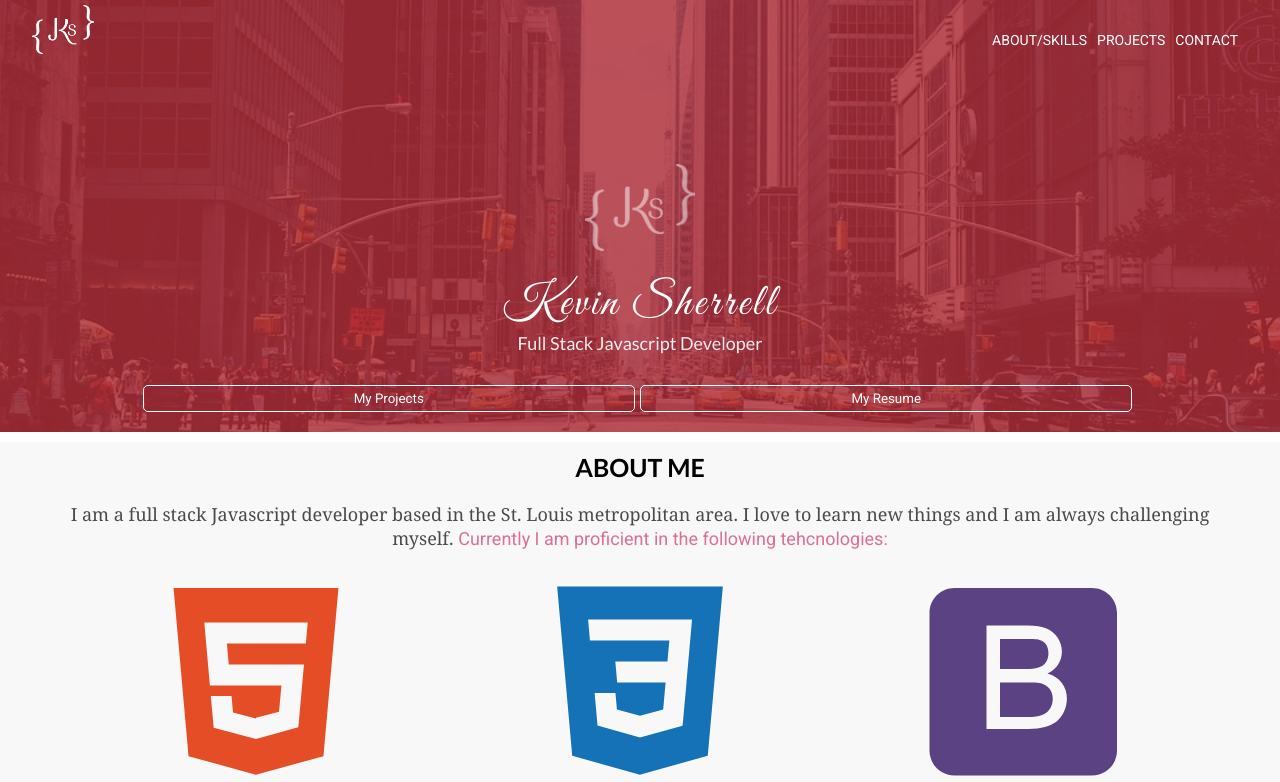
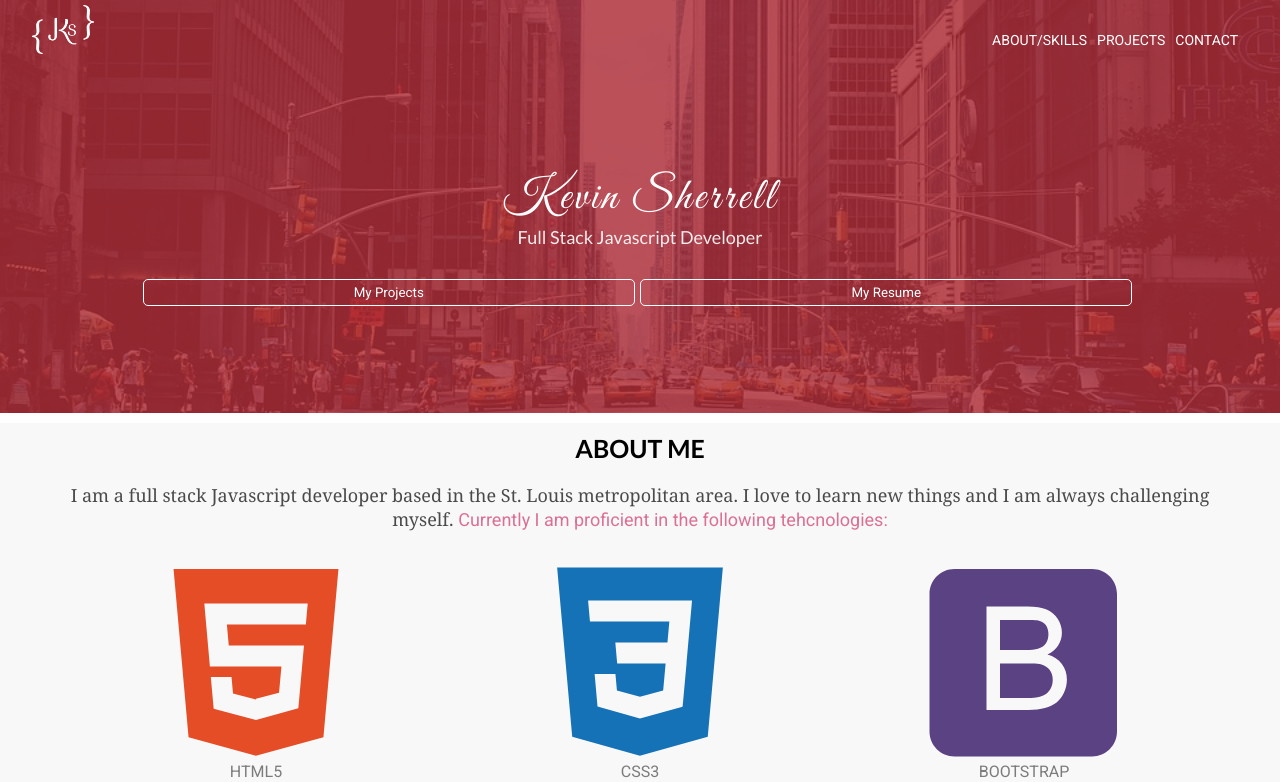
Before and after one commit to kevinsherrell/portfolio, a React (Create React App) app: page / in a window 1280 px wide. Shown: the top 782 px of the page. Built offline with nearby package versions, Linux system fonts and the light colour scheme.

Commit message:
cleaned up some code

```diff
--- a/src/App.js
+++ b/src/App.js
@@ -84,12 +84,10 @@ class App extends Component {
             </div>
           </header>
 
-          <section style={{ backgroundAttachment: "fixed" }} className="hero">
+          <section style={{ backgroundAttachment: "fixed" }} className="hero flex">
             <div className="container">
               <div className="heroContainer">
-                <div className="heroHeader">
-                  <img className="heroLogo" src={logo2} alt="" />
-                </div>
+
                 <h1 className="heroName">Kevin Sherrell</h1>
                 <h2 className="heroSubTitle">
                   Full Stack Javascript Developer
--- a/src/css/styles.css
+++ b/src/css/styles.css
@@ -60,8 +60,6 @@ h4 {
   transition: all ease-in 250ms; }
 
 .pageHeader {
-  position: fixed;
-  top: 0;
   width: 100%;
   padding-top: 5px;
   padding-bottom: 5px;
@@ -94,7 +92,8 @@ h4 {
   padding-bottom: 20px;
   min-height: 350px;
   color: white;
-  text-align: center; }
+  text-align: center;
+  align-items: center; }
   .hero .heroContainer {
     width: 90%;
     margin: 0 auto; }
--- a/src/scss/styles.scss
+++ b/src/scss/styles.scss
@@ -50,10 +50,10 @@ h4 {
   transition: all ease-in-out 200ms;
   z-index: 3;
   float: right;
-  .logo{
+  .logo {
     filter: invert(100%);
   }
-  li{
+  li {
     color: black;
   }
 }
@@ -67,8 +67,6 @@ h4 {
   transition: all ease-in 250ms;
 }
 .pageHeader {
-  position: fixed;
-  top: 0;
   width: 100%;
   padding-top: 5px;
   padding-bottom: 5px;
@@ -113,6 +111,7 @@ h4 {
   min-height: 350px;
   color: white;
   text-align: center;
+  align-items: center;
   .heroContainer {
     width: 90%;
     margin: 0 auto;
@@ -122,7 +121,6 @@ h4 {
     width: 100px;
     opacity: 0.5;
     margin-top: 15%;
-    // margin-right: 10px;
     img {
       width: 100%;
     }
```
